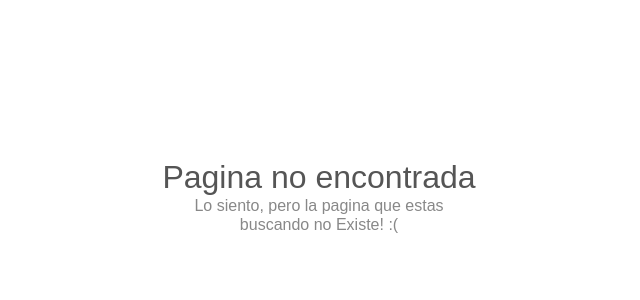
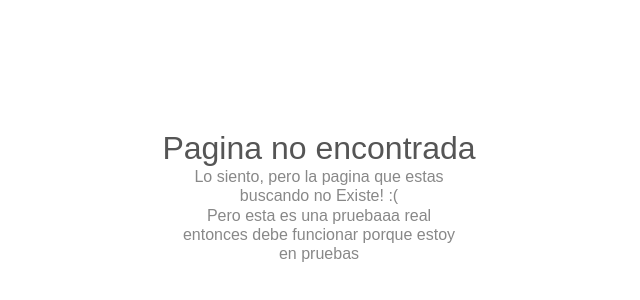
Before and after one commit to camilanuv/repositorio-git-1, a website: page 404.html in a window 1280 px wide. Shown: the part 204-504 px from the top of the page, without its empty margins (321-961 px from the left). Drawn offline with Linux system fonts and the light colour scheme.

Commit message:
prueba agrego un parrafo

```diff
--- a/404.html
+++ b/404.html
@@ -56,6 +56,8 @@
 <body>
   <h1>Pagina no encontrada</h1>
   <p>Lo siento, pero la pagina que estas buscando no Existe! :(</p>
+
+	<p>Pero esta es una pruebaaa real entonces debe funcionar porque estoy en pruebas</p>
 </body>
 
 </html>
```
